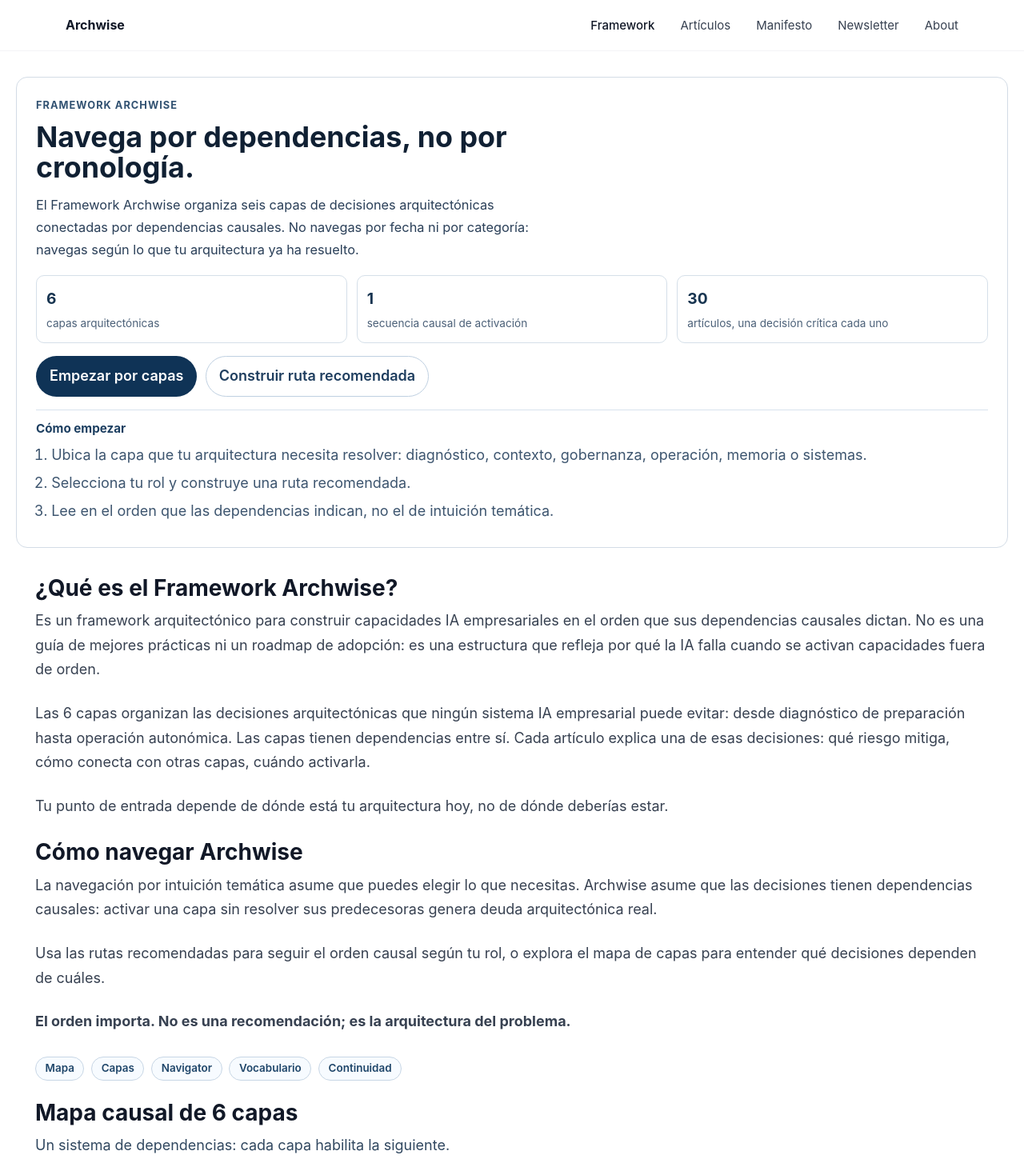
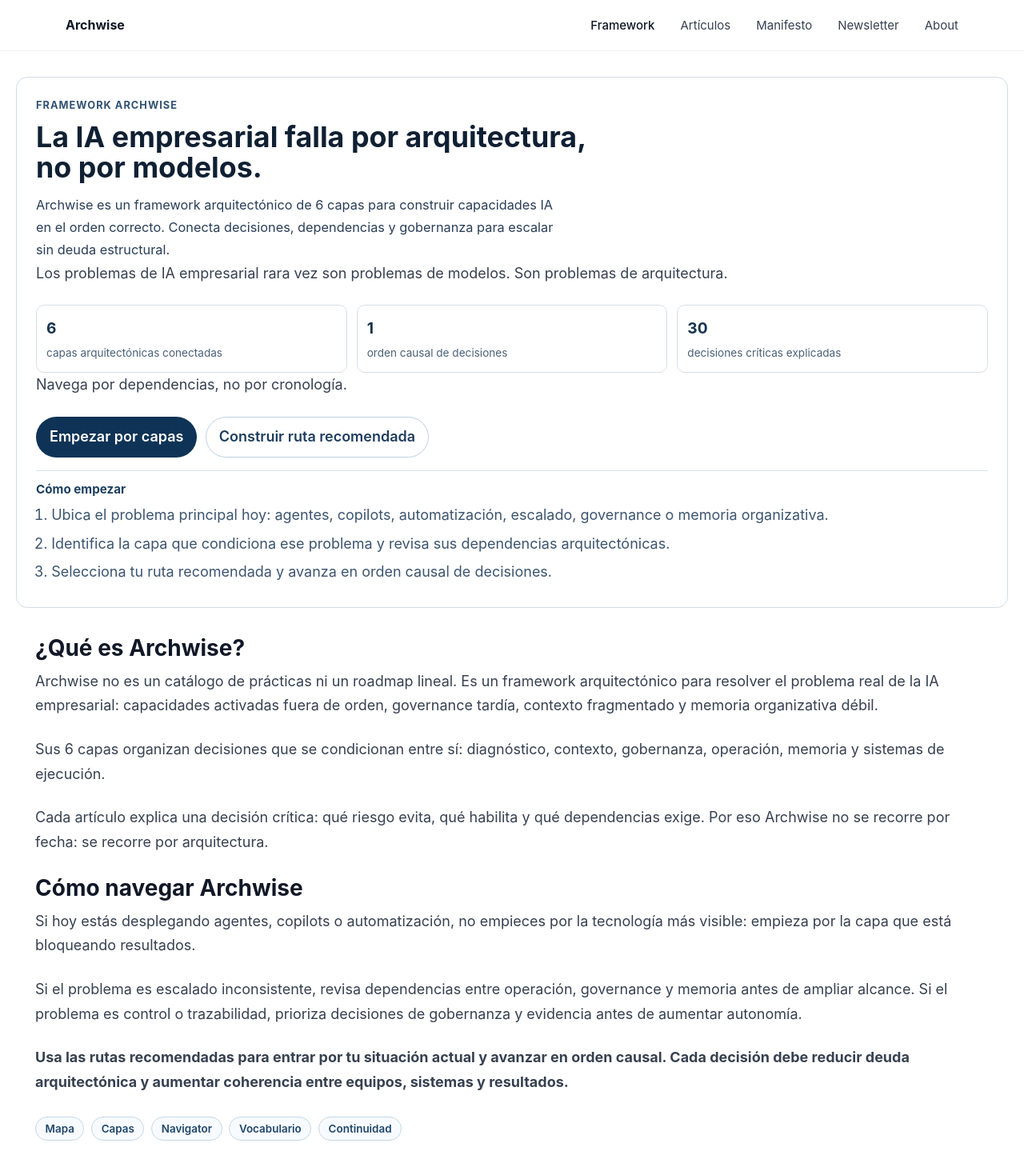
Before and after one commit to migbg83-git/suisse-17, an Angular app in the folder sites/enterprise-ai/archwise/: page /framework in a window 1280 px wide. Shown: the top 1454 px of the page at 80% size. Built offline with nearby package versions, Linux system fonts and the light colour scheme; no server answers.

Commit message:
mejora del framework

```diff
--- a/sites/enterprise-ai/archwise/src/app/pages/framework/components/framework-continuity/framework-continuity.component.html
+++ b/sites/enterprise-ai/archwise/src/app/pages/framework/components/framework-continuity/framework-continuity.component.html
@@ -1,6 +1,6 @@
 <section class="framework-continuity" id="continuidad">
   <div class="container-listing">
-    <h2>Continuidad</h2>
+    <h2>Elige tu siguiente paso</h2>
 
     <div class="framework-cta-list">
       @for (cta of ctas; track cta.id) {
--- a/sites/enterprise-ai/archwise/src/app/pages/framework/components/framework-hero/framework-hero.component.html
+++ b/sites/enterprise-ai/archwise/src/app/pages/framework/components/framework-hero/framework-hero.component.html
@@ -1,14 +1,17 @@
 <section class="framework-hero" id="tesis">
   <div class="container-listing framework-hero-shell">
     <p class="framework-hero-kicker">{{ title }}</p>
-    <h1 class="framework-hero-title">Navega por dependencias, no por cronología.</h1>
+    <h1 class="framework-hero-title">La IA empresarial falla por arquitectura, no por modelos.</h1>
     <p class="framework-subtitle">{{ subtitle }}</p>
+    <p>Los problemas de IA empresarial rara vez son problemas de modelos. Son problemas de arquitectura.</p>
 
     <ul class="framework-hero-metrics" aria-label="Métricas estructurales del framework">
-      <li><strong>6</strong><span>capas arquitectónicas</span></li>
-      <li><strong>1</strong><span>secuencia causal de activación</span></li>
-      <li><strong>30</strong><span>artículos, una decisión crítica cada uno</span></li>
+      <li><strong>6</strong><span>capas arquitectónicas conectadas</span></li>
+      <li><strong>1</strong><span>orden causal de decisiones</span></li>
+      <li><strong>30</strong><span>decisiones críticas explicadas</span></li>
     </ul>
+
+    <p>Navega por dependencias, no por cronología.</p>
 
     <div class="framework-hero-actions">
       <button type="button" class="framework-hero-cta primary" (click)="onPrimaryAction()">Empezar por capas</button>
@@ -18,9 +21,9 @@
     <div class="framework-hero-howto" aria-label="Cómo empezar con el Framework Archwise">
       <h2>Cómo empezar</h2>
       <ol>
-        <li>Ubica la capa que tu arquitectura necesita resolver: diagnóstico, contexto, gobernanza, operación, memoria o sistemas.</li>
-        <li>Selecciona tu rol y construye una ruta recomendada.</li>
-        <li>Lee en el orden que las dependencias indican, no el de intuición temática.</li>
+        <li>Ubica el problema principal hoy: agentes, copilots, automatización, escalado, governance o memoria organizativa.</li>
+        <li>Identifica la capa que condiciona ese problema y revisa sus dependencias arquitectónicas.</li>
+        <li>Selecciona tu ruta recomendada y avanza en orden causal de decisiones.</li>
       </ol>
     </div>
   </div>
--- a/sites/enterprise-ai/archwise/src/app/pages/framework/components/framework-vocabulary/framework-vocabulary.component.html
+++ b/sites/enterprise-ai/archwise/src/app/pages/framework/components/framework-vocabulary/framework-vocabulary.component.html
@@ -1,7 +1,10 @@
 <section class="framework-vocabulary" id="vocabulario">
   <div class="container-listing">
-    <h2>Lenguaje del framework</h2>
+    <h2>Vocabulario del framework</h2>
+    <p>Conceptos avanzados para profundizar en coherencia, evidencia e integridad entre capas.</p>
 
+    <details>
+      <summary>Ver vocabulario avanzado</summary>
       <div class="framework-term-grid">
         @for (term of terms; track term.id) {
           <article class="framework-term-card">
@@ -18,5 +21,6 @@
           </article>
         }
       </div>
+    </details>
   </div>
 </section>
--- a/sites/enterprise-ai/archwise/src/app/pages/framework/framework.component.html
+++ b/sites/enterprise-ai/archwise/src/app/pages/framework/framework.component.html
@@ -9,19 +9,19 @@
 
     <section class="framework-overview" id="que-es" aria-labelledby="que-es-heading">
       <div class="container-listing">
-        <h2 id="que-es-heading">¿Qué es el Framework Archwise?</h2>
-        <p>Es un framework arquitectónico para construir capacidades IA empresariales en el orden que sus dependencias causales dictan. No es una guía de mejores prácticas ni un roadmap de adopción: es una estructura que refleja por qué la IA falla cuando se activan capacidades fuera de orden.</p>
-        <p>Las 6 capas organizan las decisiones arquitectónicas que ningún sistema IA empresarial puede evitar: desde diagnóstico de preparación hasta operación autonómica. Las capas tienen dependencias entre sí. Cada artículo explica una de esas decisiones: qué riesgo mitiga, cómo conecta con otras capas, cuándo activarla.</p>
-        <p>Tu punto de entrada depende de dónde está tu arquitectura hoy, no de dónde deberías estar.</p>
+        <h2 id="que-es-heading">¿Qué es Archwise?</h2>
+        <p>Archwise no es un catálogo de prácticas ni un roadmap lineal. Es un framework arquitectónico para resolver el problema real de la IA empresarial: capacidades activadas fuera de orden, governance tardía, contexto fragmentado y memoria organizativa débil.</p>
+        <p>Sus 6 capas organizan decisiones que se condicionan entre sí: diagnóstico, contexto, gobernanza, operación, memoria y sistemas de ejecución.</p>
+        <p>Cada artículo explica una decisión crítica: qué riesgo evita, qué habilita y qué dependencias exige. Por eso Archwise no se recorre por fecha: se recorre por arquitectura.</p>
       </div>
     </section>
 
     <section class="framework-overview" id="como-navegar" aria-labelledby="como-navegar-heading">
       <div class="container-listing">
         <h2 id="como-navegar-heading">Cómo navegar Archwise</h2>
-        <p>La navegación por intuición temática asume que puedes elegir lo que necesitas. Archwise asume que las decisiones tienen dependencias causales: activar una capa sin resolver sus predecesoras genera deuda arquitectónica real.</p>
-        <p>Usa las rutas recomendadas para seguir el orden causal según tu rol, o explora el mapa de capas para entender qué decisiones dependen de cuáles.</p>
-        <p><strong>El orden importa. No es una recomendación; es la arquitectura del problema.</strong></p>
+        <p>Si hoy estás desplegando agentes, copilots o automatización, no empieces por la tecnología más visible: empieza por la capa que está bloqueando resultados.</p>
+        <p>Si el problema es escalado inconsistente, revisa dependencias entre operación, governance y memoria antes de ampliar alcance. Si el problema es control o trazabilidad, prioriza decisiones de gobernanza y evidencia antes de aumentar autonomía.</p>
+        <p><strong>Usa las rutas recomendadas para entrar por tu situación actual y avanzar en orden causal. Cada decisión debe reducir deuda arquitectónica y aumentar coherencia entre equipos, sistemas y resultados.</strong></p>
       </div>
     </section>
 
@@ -60,12 +60,12 @@
       (intentChanged)="onIntentChanged($event)">
     </aw-framework-navigator>
 
+    <aw-framework-continuity
+      [ctas]="vm.continuityCtas">
+    </aw-framework-continuity>
+
     <aw-framework-vocabulary
       [terms]="vm.terms">
     </aw-framework-vocabulary>
-
-    <aw-framework-continuity
-      [ctas]="vm.continuityCtas">
-    </aw-framework-continuity>
   }
 </div>
--- a/sites/enterprise-ai/archwise/src/app/pages/framework/framework.data.ts
+++ b/sites/enterprise-ai/archwise/src/app/pages/framework/framework.data.ts
@@ -2,7 +2,7 @@ import { FrameworkPageData } from './framework.types';
 
 export const FRAMEWORK_PAGE_DATA: FrameworkPageData = {
   title: 'Framework Archwise',
-  subtitle: 'El Framework Archwise organiza seis capas de decisiones arquitectónicas conectadas por dependencias causales. No navegas por fecha ni por categoría: navegas según lo que tu arquitectura ya ha resuelto.',
+  subtitle: 'Archwise es un framework arquitectónico de 6 capas para construir capacidades IA en el orden correcto. Conecta decisiones, dependencias y gobernanza para escalar sin deuda estructural.',
   layers: [
     {
       id: 'layer-1',
@@ -245,23 +245,23 @@ export const FRAMEWORK_PAGE_DATA: FrameworkPageData = {
   continuityCtas: [
     {
       id: 'go-articles',
-      label: 'Ir a Artículos',
-      linkLabel: 'Explorar los 30 artículos →',
+      label: 'Soy nuevo en Archwise',
+      linkLabel: 'Empezar por visión general →',
       route: '/articulos',
-      description: 'Explora los 30 artículos en orden causal.'
+      description: 'Entiende el problema arquitectónico que Archwise resuelve y cómo leer el framework sin perderte.'
     },
     {
       id: 'go-manifesto',
-      label: 'Leer Manifesto',
-      linkLabel: 'Leer el Manifesto →',
+      label: 'Soy CTO / Enterprise Architect / Head of Engineering',
+      linkLabel: 'Construir ruta recomendada →',
       route: '/manifesto',
-      description: 'Contexto de tesis y principios de Archwise.'
+      description: 'Prioriza decisiones para escalar IA con control de riesgo, trazabilidad y coherencia entre capas.'
     },
     {
       id: 'newsletter-soon',
-      label: 'Newsletter (próximamente)',
-      linkLabel: 'Unirme cuando esté disponible',
-      description: 'Continuidad semanal del framework y de la arquitectura Archwise.',
+      label: 'Ya conozco el framework',
+      linkLabel: 'Ir directo a decisiones avanzadas',
+      description: 'Profundiza en términos avanzados, señales de coherencia y validación sistémica.',
       disabled: true
     }
   ]
```
Also changed, not shown: 1 other file (tests, documents, lock files or other folders). Lines whose indentation alone changed are shown as unchanged.
